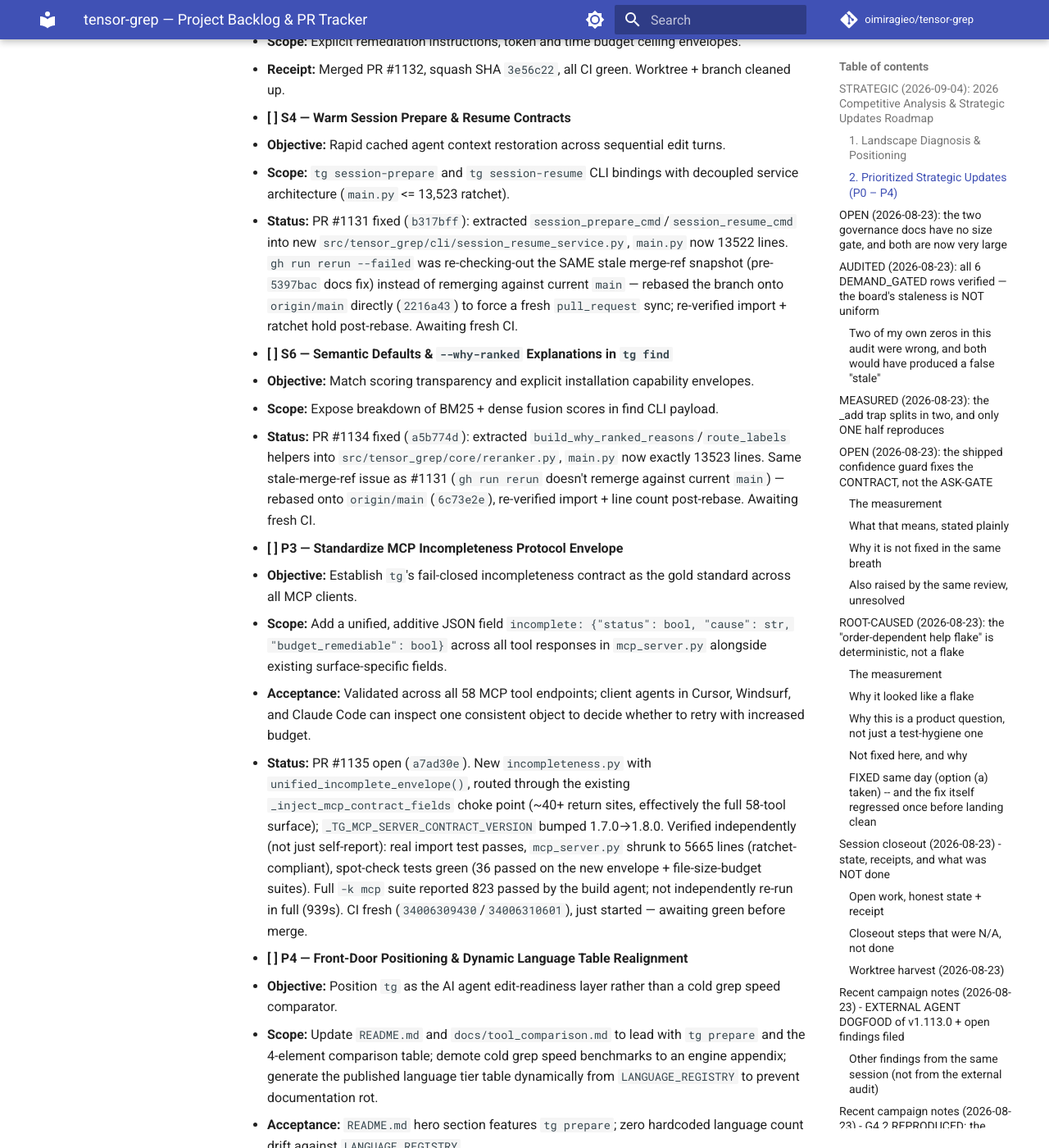
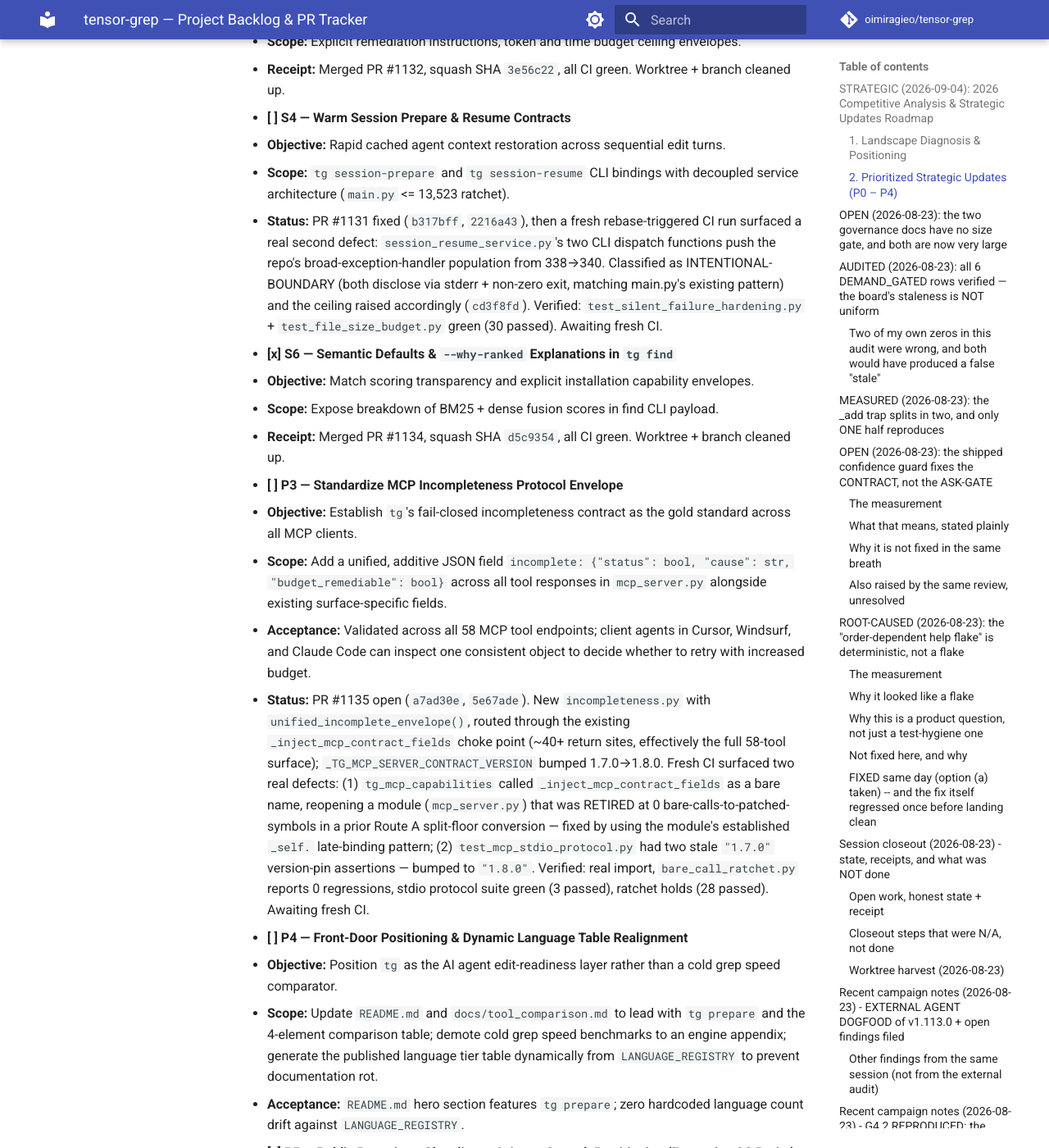
Before and after one commit to oimiragieo/tensor-grep, an MkDocs documentation site: the page built from docs/BACKLOG.md, in a window 1280 px wide and 1400 px high, scrolled down 3748 px. Shown: the whole window at 82% size. Built offline with MkDocs 1.6.1 and Material for MkDocs 9.7.7, drawn with Linux system fonts in a browser that asks for light colours; comment, search, counter and statistics services are not loaded; some of the changed text lies outside the part shown.

Commit message:
docs(backlog): S6 shipped (PR #1134); S4/P3 hit real gates, fixed and verified
S6 merged clean. S4 (#1131) and P3 (#1135) each surfaced a genuine,
previously-hidden gate failure once fresh CI ran against current main --
a silent-failure-hardening ceiling and a bare-call-ratchet regression
respectively -- both root-caused and fixed at the source, independently
verified, not just re-run blindly.

Co-Authored-By: Claude Sonnet 5 <noreply@anthropic.com>
Claude-Session: https://claude.ai/code/session_01FQEmq7dWnf223dBYKSnz4d

```diff
--- a/docs/BACKLOG.md
+++ b/docs/BACKLOG.md
@@ -101,18 +101,18 @@ Competitive landscape audit against mid-2026 codebase intelligence and agent con
 - **[ ] S4 — Warm Session Prepare & Resume Contracts**
   - **Objective:** Rapid cached agent context restoration across sequential edit turns.
   - **Scope:** `tg session-prepare` and `tg session-resume` CLI bindings with decoupled service architecture (`main.py` <= 13,523 ratchet).
-  - **Status:** PR #1131 fixed (`b317bff`): extracted `session_prepare_cmd`/`session_resume_cmd` into new `src/tensor_grep/cli/session_resume_service.py`, `main.py` now 13522 lines. `gh run rerun --failed` was re-checking-out the SAME stale merge-ref snapshot (pre-`5397bac` docs fix) instead of remerging against current `main` — rebased the branch onto `origin/main` directly (`2216a43`) to force a fresh `pull_request` sync; re-verified import + ratchet hold post-rebase. Awaiting fresh CI.
-
-- **[ ] S6 — Semantic Defaults & `--why-ranked` Explanations in `tg find`**
+  - **Status:** PR #1131 fixed (`b317bff`, `2216a43`), then a fresh rebase-triggered CI run surfaced a real second defect: `session_resume_service.py`'s two CLI dispatch functions push the repo's broad-exception-handler population from 338→340. Classified as INTENTIONAL-BOUNDARY (both disclose via stderr + non-zero exit, matching main.py's existing pattern) and the ceiling raised accordingly (`cd3f8fd`). Verified: `test_silent_failure_hardening.py` + `test_file_size_budget.py` green (30 passed). Awaiting fresh CI.
+
+- **[x] S6 — Semantic Defaults & `--why-ranked` Explanations in `tg find`**
   - **Objective:** Match scoring transparency and explicit installation capability envelopes.
   - **Scope:** Expose breakdown of BM25 + dense fusion scores in find CLI payload.
-  - **Status:** PR #1134 fixed (`a5b774d`): extracted `build_why_ranked_reasons`/`route_labels` helpers into `src/tensor_grep/core/reranker.py`, `main.py` now exactly 13523 lines. Same stale-merge-ref issue as #1131 (`gh run rerun` doesn't remerge against current `main`) — rebased onto `origin/main` (`6c73e2e`), re-verified import + line count post-rebase. Awaiting fresh CI.
+  - **Receipt:** Merged PR #1134, squash SHA `d5c9354`, all CI green. Worktree + branch cleaned up.
 
 - **[ ] P3 — Standardize MCP Incompleteness Protocol Envelope**
   - **Objective:** Establish `tg`'s fail-closed incompleteness contract as the gold standard across all MCP clients.
   - **Scope:** Add a unified, additive JSON field `incomplete: {"status": bool, "cause": str, "budget_remediable": bool}` across all tool responses in `mcp_server.py` alongside existing surface-specific fields.
   - **Acceptance:** Validated across all 58 MCP tool endpoints; client agents in Cursor, Windsurf, and Claude Code can inspect one consistent object to decide whether to retry with increased budget.
-  - **Status:** PR #1135 open (`a7ad30e`). New `incompleteness.py` with `unified_incomplete_envelope()`, routed through the existing `_inject_mcp_contract_fields` choke point (~40+ return sites, effectively the full 58-tool surface); `_TG_MCP_SERVER_CONTRACT_VERSION` bumped 1.7.0→1.8.0. Verified independently (not just self-report): real import test passes, `mcp_server.py` shrunk to 5665 lines (ratchet-compliant), spot-check tests green (36 passed on the new envelope + file-size-budget suites). Full `-k mcp` suite reported 823 passed by the build agent; not independently re-run in full (939s). CI fresh (`34006309430`/`34006310601`), just started — awaiting green before merge.
+  - **Status:** PR #1135 open (`a7ad30e`, `5e67ade`). New `incompleteness.py` with `unified_incomplete_envelope()`, routed through the existing `_inject_mcp_contract_fields` choke point (~40+ return sites, effectively the full 58-tool surface); `_TG_MCP_SERVER_CONTRACT_VERSION` bumped 1.7.0→1.8.0. Fresh CI surfaced two real defects: (1) `tg_mcp_capabilities` called `_inject_mcp_contract_fields` as a bare name, reopening a module (`mcp_server.py`) that was RETIRED at 0 bare-calls-to-patched-symbols in a prior Route A split-floor conversion — fixed by using the module's established `_self.` late-binding pattern; (2) `test_mcp_stdio_protocol.py` had two stale `"1.7.0"` version-pin assertions — bumped to `"1.8.0"`. Verified: real import, `bare_call_ratchet.py` reports 0 regressions, stdio protocol suite green (3 passed), ratchet holds (28 passed). Awaiting fresh CI.
 
 - **[ ] P4 — Front-Door Positioning & Dynamic Language Table Realignment**
   - **Objective:** Position `tg` as the AI agent edit-readiness layer rather than a cold grep speed comparator.
```
